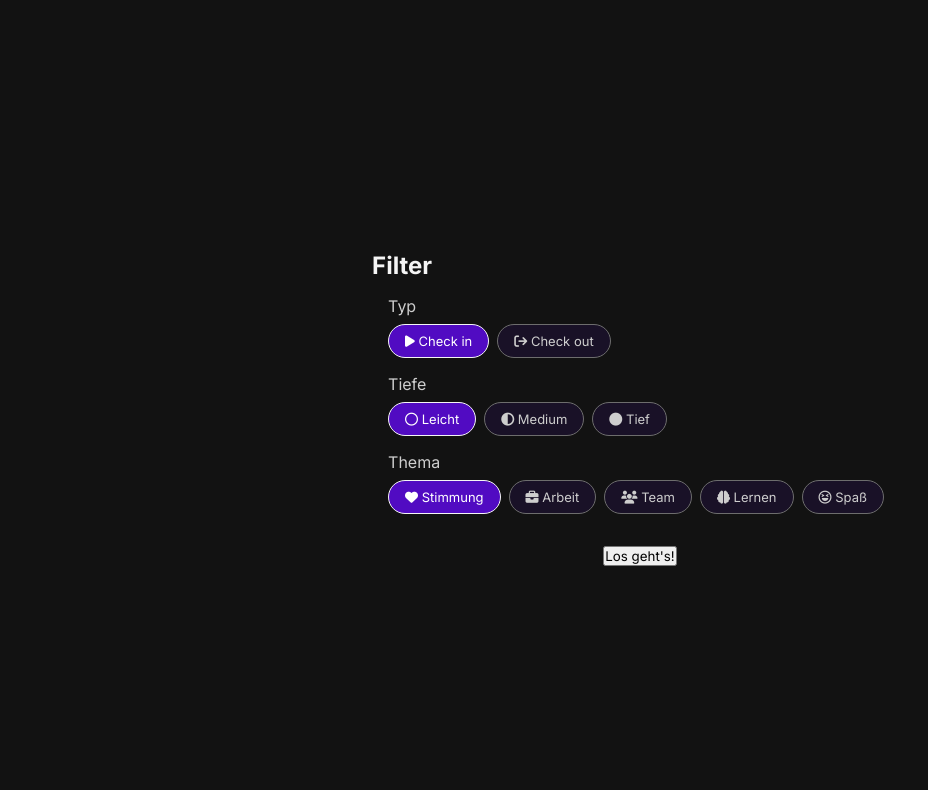
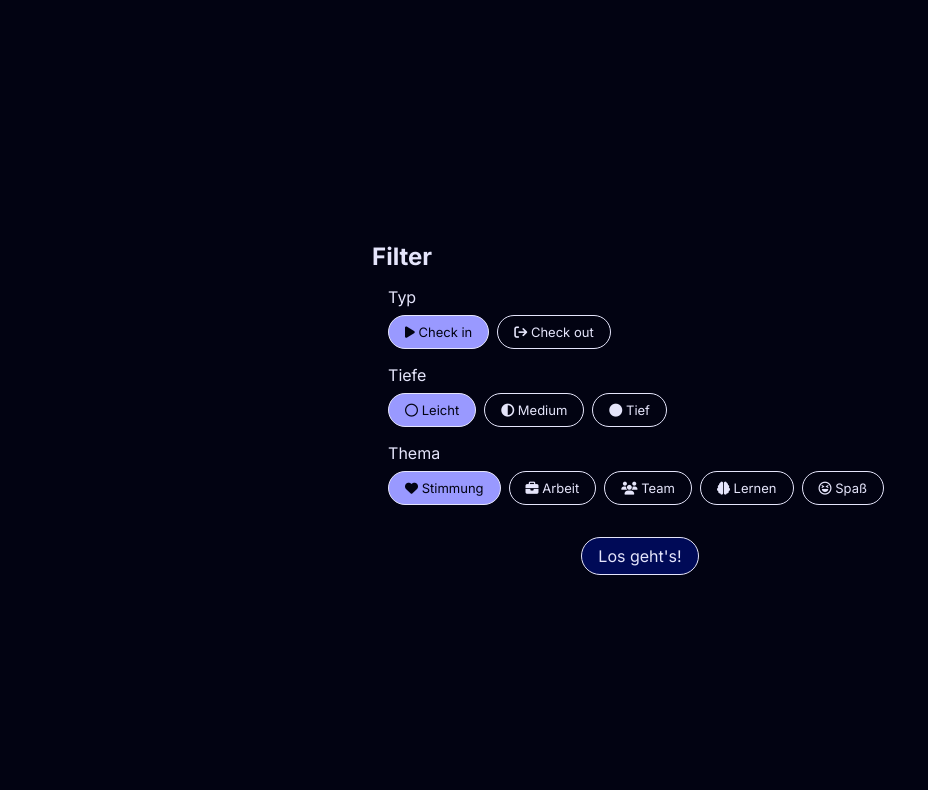
Before and after one commit to mrjokeller/Deeptalk, a plain HTML site: page index.html in a window 1280 px wide. Shown: the part 91-881 px from the top of the page, without its empty margins (0-928 px from the left). Drawn offline with Linux system fonts and the light colour scheme.

Commit message:
update ui colors

```diff
--- a/css/style.css
+++ b/css/style.css
@@ -1,3 +1,11 @@
+:root {
+    --text: #e5e5fb;
+    --background: #020312;
+    --primary: #9999ff;
+    --secondary: #000a57;
+    --accent: #ff6699;
+}
+
 * {
     margin: 0;
     padding: 0;
@@ -11,33 +19,33 @@
 
 #welcome-screen,
 #question-screen {
-  min-height: 100vh;
-  display: flex;
-  flex-direction: column;
-  justify-content: center;
-  align-items: center;
+    min-height: 100vh;
+    display: flex;
+    flex-direction: column;
+    justify-content: center;
+    align-items: center;
 }
 
 body {
-    background-color: #121212;
+    background-color: var(--background);
 }
 
 .header {
     font-size: 1.5rem;
     margin: 1rem;
-    color: white;
+    color: var(--text);
 }
 
 .filter {
     margin: 16px;
-    color: whitesmoke;
+    color: var(--text);
 }
 
 .filter h3 {
     margin-top: 16px;
     font-weight: 400;
     font-size: medium;
-    color: #cecece;
+    color: var(--text);
 }
 
 .filter-pills {
@@ -47,19 +55,35 @@ body {
 
 .filter-pill {
     cursor: pointer;
-    background-color: #510bc21e;
-    border: 0.05rem solid #6d6d6d;
+    background-color: var(--background);
+    border: 0.05rem solid var(--text);
     padding: 8px 16px;
     margin-top: 8px;
     margin-right: 8px;
     border-radius: 10vw;
     transition: linear 0.125s;
-    color: #cecece;
+    color: var(--text);
 }
 
 .filter-pill.active {
-    color: white;
-    border: 0.05rem solid whitesmoke;
-    background-color: #510bc2;
+    color: var(--background);
+    border: 0.05rem solid var(--text);
+    background-color: var(--primary);
     transition: linear 0.125s;
 }
+
+button {
+    font-size: medium;
+    padding: 8px 16px;
+    border-radius: 100vh;
+    background-color: var(--secondary);
+    color: var(--text);
+    border: 1px solid var(--text);
+}
+
+button:hover {
+    cursor: pointer;
+    background-color: var(--accent);
+    border: 1.5px solid var(--secondary);
+    color: var(--background);
+}
```
